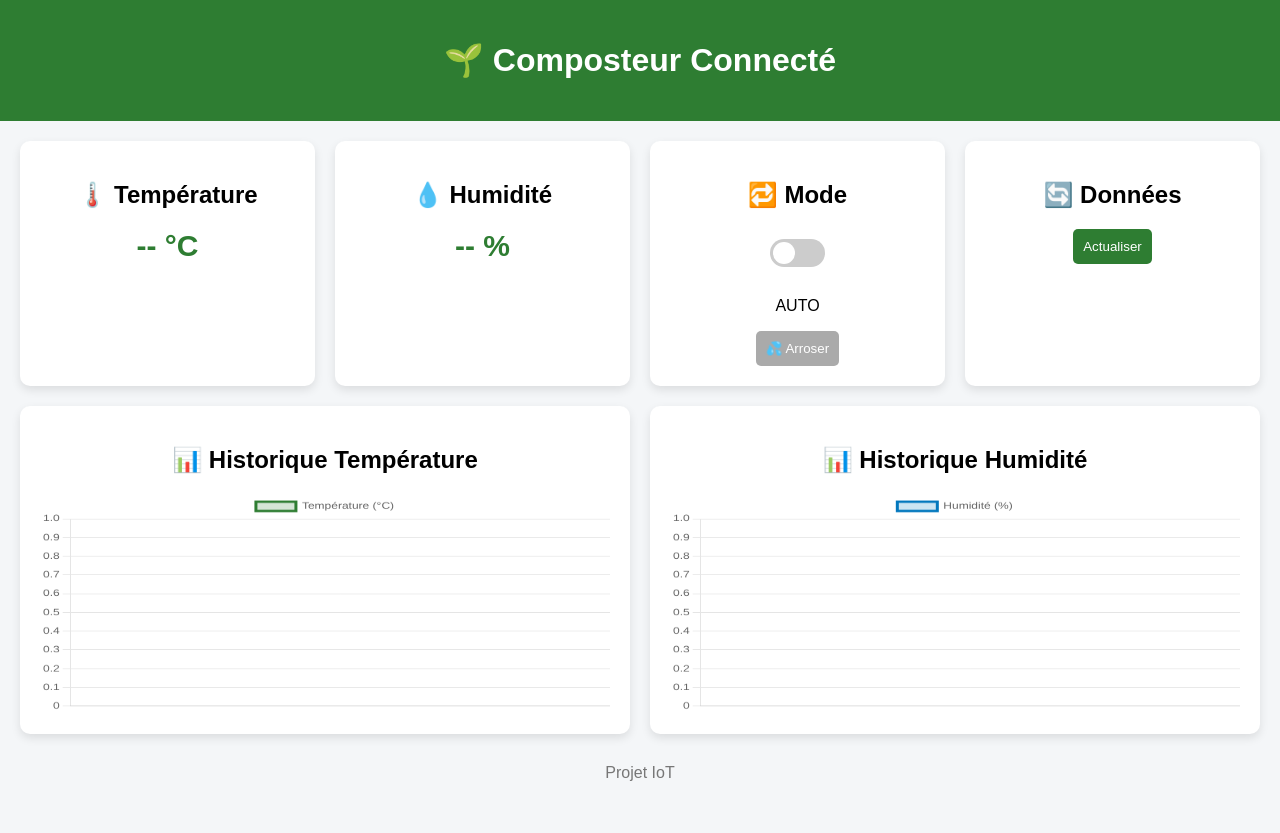
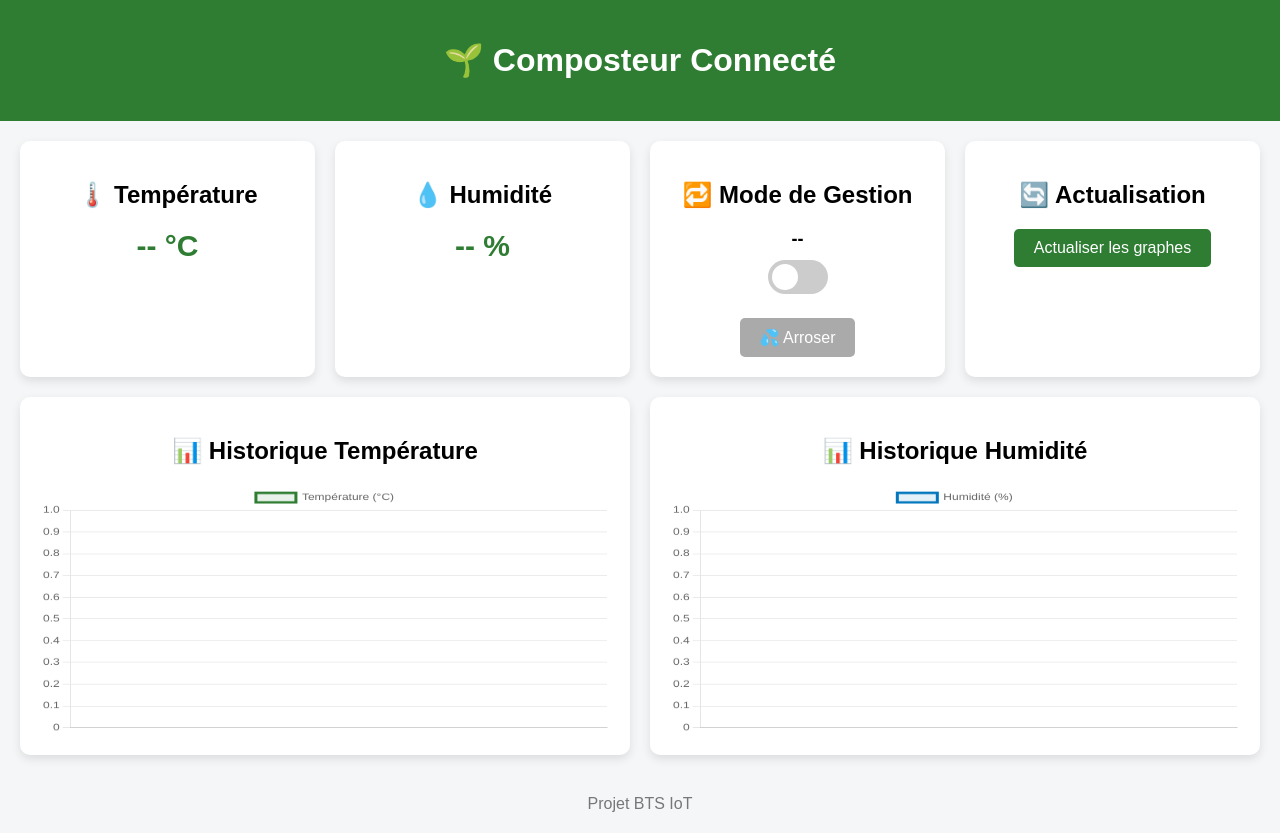
Before and after one commit to fabriccioCh/Projet-Composteur, a plain HTML site: page web/index.html in a window 1280 px wide. Before the commit the page ends 800 px from the top, so only its background shows below. Drawn offline with nearby package versions, Linux system fonts and the light colour scheme; some packages are replaced by stand-ins of ours; no server answers; a script that the page names is missing.

Commit message:
Version HTTPS

```diff
--- a/docker-compose.yml
+++ b/docker-compose.yml
@@ -33,7 +33,7 @@ services:
     build: ./web
     container_name: site_composteur
     ports:
-      - "80:80"
+      - "8080:80"
     volumes:
       - ./web/nginx.conf:/etc/nginx/conf.d/default.conf
     restart: always
--- a/web/index.html
+++ b/web/index.html
@@ -4,98 +4,33 @@
   <meta charset="UTF-8">
   <title>Composteur Connecté</title>
   <meta name="viewport" content="width=device-width, initial-scale=1.0">
-
-  <!-- Chart.js -->
   <script src="https://cdn.jsdelivr.net/npm/chart.js"></script>
-
-  <!-- Plugin zoom -->
   <script src="https://cdn.jsdelivr.net/npm/chartjs-plugin-zoom@2.0.1/dist/chartjs-plugin-zoom.min.js"></script>
 
   <style>
-    body { font-family: Arial; background:#f4f6f8; margin:0; }
+    body { font-family: Arial, sans-serif; background:#f4f6f8; margin:0; }
+    header { background:#2e7d32; color:white; padding:20px; text-align:center; }
+    .container { padding:20px; display:grid; grid-template-columns: repeat(auto-fit, minmax(250px, 1fr)); gap:20px; }
+    .card { background:white; border-radius:10px; padding:20px; box-shadow:0 4px 10px rgba(0,0,0,0.1); text-align:center; }
+    .value { font-size:30px; font-weight:bold; color:#2e7d32; }
+    .graphs { grid-column: 1 / -1; display:grid; grid-template-columns: 1fr 1fr; gap:20px; }
+    @media (max-width: 800px) { .graphs { grid-template-columns: 1fr; } }
 
-    header {
-      background:#2e7d32;
-      color:white;
-      padding:20px;
-      text-align:center;
-    }
+    button { padding:10px 20px; background:#2e7d32; color:white; border:none; border-radius:5px; cursor:pointer; font-size: 16px; }
+    button:disabled { background:#aaa; cursor: not-allowed; }
 
-    .container {
-      padding:20px;
-      display:grid;
-      grid-template-columns: repeat(4,1fr);
-      gap:20px;
-    }
+    /* --- STYLE DU SWITCH --- */
+    .switch { display:inline-block; width:60px; height:34px; position:relative; margin:10px; }
+    .switch input { display:none; }
+    .slider { position:absolute; background:#ccc; border-radius:34px; inset:0; cursor:pointer; transition: 0.4s; }
+    .slider:before { content:""; position:absolute; height:26px; width:26px; left:4px; bottom:4px; background:white; border-radius:50%; transition:0.4s; }
 
-    .card {
-      background:white;
-      border-radius:10px;
-      padding:20px;
-      box-shadow:0 4px 10px rgba(0,0,0,0.1);
-      text-align:center;
-    }
-
-    .value {
-      font-size:30px;
-      font-weight:bold;
-      color:#2e7d32;
-    }
-
-    .graphs {
-      grid-column:1 / -1;
-      display:grid;
-      grid-template-columns:1fr 1fr;
-      gap:20px;
-    }
-
-    button {
-      padding:10px;
-      background:#2e7d32;
-      color:white;
-      border:none;
-      border-radius:5px;
-      cursor:pointer;
-    }
-
-    button:disabled { background:#aaa; }
-
-    .switch {
-      display:inline-block;
-      width:55px;
-      height:28px;
-      position:relative;
-      margin:10px;
-    }
-
-    .switch input { display:none; }
-
-    .slider {
-      position:absolute;
-      background:#ccc;
-      border-radius:30px;
-      inset:0;
-      cursor:pointer;
-    }
-
-    .slider:before {
-      content:"";
-      position:absolute;
-      height:22px;
-      width:22px;
-      left:3px;
-      bottom:3px;
-      background:white;
-      border-radius:50%;
-      transition:0.3s;
-    }
-
+    /* LOGIQUE : Quand c'est coché (droite), c'est le mode MANUEL (couleur orange) */
     input:checked + .slider { background:#ff9800; }
     input:checked + .slider:before { transform:translateX(26px); }
 
-    canvas { height:220px !important; }
-
-    footer { text-align:center; padding:10px; color:#777; }
+    canvas { height:250px !important; }
+    footer { text-align:center; padding:20px; color:#777; }
   </style>
 </head>
 
@@ -106,7 +41,6 @@
 </header>
 
 <div class="container">
-
   <div class="card">
     <h2>🌡️ Température</h2>
     <div class="value" id="temperature">-- °C</div>
@@ -118,23 +52,22 @@
   </div>
 
   <div class="card">
-    <h2>🔁 Mode</h2>
-
+    <h2>🔁 Mode de Gestion</h2>
+    <div>
+      <span id="modeLabel" style="font-weight: bold; font-size: 18px;">--</span>
+    </div>
     <label class="switch">
       <input type="checkbox" id="modeSwitch">
       <span class="slider"></span>
     </label>
-
-    <p id="modeLabel">AUTO</p>
-
-    <button id="waterBtn" disabled onclick="arroser()">
-      💦 Arroser
-    </button>
+    <div style="margin-top:10px;">
+        <button id="waterBtn" disabled>💦 Arroser</button>
+    </div>
   </div>
 
   <div class="card">
-    <h2>🔄 Données</h2>
-    <button onclick="refreshData()">Actualiser</button>
+    <h2>🔄 Actualisation</h2>
+    <button id="refreshBtn">Actualiser les graphes</button>
   </div>
 
   <div class="graphs">
@@ -147,205 +80,118 @@
       <canvas id="humidChart"></canvas>
     </div>
   </div>
-
 </div>
 
-<footer>Projet IoT</footer>
+<footer>Projet BTS IoT</footer>
 
-<script src="https://cdn.jsdelivr.net/npm/chart.js"></script>
-<script src="https://cdn.jsdelivr.net/npm/chartjs-plugin-zoom"></script>
 <script src="https://cdn.socket.io/4.7.2/socket.io.min.js"></script>
 
 <script>
-// --- VARIABLES GLOBALES ---
 let tempChart, humidChart;
-let labels = [];
-let tempHistory = [];
-let humidHistory = [];
 let autoMode = false;
 
-// INITIALISATION DU WEB SOCKET
-const socket = io("http://167.99.87.179:3000");
-
-// Sélection des éléments HTML
+const socket = io("https://composteur.cielnewton.fr");
 const switchEl = document.getElementById("modeSwitch");
 const labelEl = document.getElementById("modeLabel");
 const waterBtn = document.getElementById("waterBtn");
+const refreshBtn = document.getElementById("refreshBtn");
 
-// --- 1. FONCTIONS D'INITIALISATION ---
+function applyModeUpdate(mode) {
+    console.log("🎨 Sync Interface :", mode);
 
-// Fonction pour créer les graphiques proprement au démarrage
-function initCharts() {
-    const zoomOptions = {
-        pan: { enabled: true, mode: 'x' },
-        zoom: { wheel: { enabled: true }, pinch: { enabled: true }, mode: 'x' }
-    };
-
-    // Graphique Température
-    const ctxTemp = document.getElementById('tempChart');
-    if (ctxTemp) {
-        tempChart = new Chart(ctxTemp, {
-            type: 'line',
-            data: {
-                labels: [],
-                datasets: [{
-                    label: 'Température (°C)',
-                    data: [],
-                    borderColor: '#2e7d32',
-                    backgroundColor: 'rgba(46,125,50,0.2)',
-                    tension: 0.3
-                }]
-            },
-            options: { plugins: { zoom: zoomOptions } }
-        });
+    // Si mode est MANUEL, on coche le switch (droite)
+    // Si mode est AUTO, on décoche le switch (gauche)
+    if (switchEl) {
+        switchEl.checked = (mode === "MANUEL");
     }
 
-    // Graphique Humidité
-    const ctxHumid = document.getElementById('humidChart');
-    if (ctxHumid) {
-        humidChart = new Chart(ctxHumid, {
-            type: 'line',
-            data: {
-                labels: [],
-                datasets: [{
-                    label: 'Humidité (%)',
-                    data: [],
-                    borderColor: '#0277bd',
-                    backgroundColor: 'rgba(2,119,189,0.2)',
-                    tension: 0.3
-                }]
-            },
-            options: { plugins: { zoom: zoomOptions } }
-        });
-    }
-}
+    if (labelEl) labelEl.textContent = mode;
 
-// Récupérer le mode actuel du serveur au chargement
-async function initMode() {
-    try {
-        const response = await fetch("http://167.99.87.179:3000/api/mode");
-        const data = await response.json();
-        console.log("📍 État initial récupéré :", data.mode);
-        applyModeUpdate(data.mode);
-    } catch (e) {
-        console.error("Erreur init mode:", e);
-    }
-}
-
-// Mettre à jour l'interface visuelle
-function applyModeUpdate(mode) {
     autoMode = (mode === "AUTO");
-    if (switchEl) switchEl.checked = autoMode;
-    if (labelEl) labelEl.textContent = mode;
     if (waterBtn) {
         waterBtn.disabled = autoMode;
         waterBtn.style.opacity = autoMode ? "0.5" : "1";
     }
 }
 
-// --- 2. RÉCEPTION WEBSOCKET (TEMPS RÉEL) ---
+function initCharts() {
+    const config = (label, color, bgColor) => ({
+        type: 'line',
+        data: { labels: [], datasets: [{ label, data: [], borderColor: color, backgroundColor: bgColor, tension: 0.3, fill: true }] },
+        options: { responsive: true, maintainAspectRatio: false }
+    });
+    tempChart = new Chart(document.getElementById('tempChart'), config('Température (°C)', '#2e7d32', 'rgba(46,125,50,0.1)'));
+    humidChart = new Chart(document.getElementById('humidChart'), config('Humidité (%)', '#0277bd', 'rgba(2,119,189,0.1)'));
+}
+
+async function refreshHistory() {
+    try {
+        const res = await fetch("https://composteur.cielnewton.fr/api/history");
+        const history = await res.json();
+        if (history && history.length > 0) {
+            const labels = history.map(i => new Date(i._time).toLocaleTimeString("fr-FR", { hour: "2-digit", minute: "2-digit" }));
+            tempChart.data.labels = labels;
+            tempChart.data.datasets[0].data = history.map(i => i.temperature ?? 0);
+            tempChart.update('none');
+            humidChart.data.labels = labels;
+            humidChart.data.datasets[0].data = history.map(i => i.humidite ?? 0);
+            humidChart.update('none');
+        }
+    } catch(e) { console.error("❌ Erreur historique :", e); }
+}
+
+async function initMode() {
+    try {
+        const response = await fetch("https://composteur.cielnewton.fr/api/mode");
+        const data = await response.json();
+        applyModeUpdate(data.mode);
+    } catch (e) { console.error("❌ Erreur init mode :", e); }
+}
 
 socket.on("updateData", (data) => {
-    console.log("📥 Donnée capteur reçue:", data);
-    const tempEl = document.getElementById("temperature");
-    const humEl = document.getElementById("humidite");
-
-    if (tempEl) tempEl.textContent = (data.temperature ?? "--") + " °C";
-    if (humEl) humEl.textContent = (data.humidite ?? "--") + " %";
-
-    refreshHistory(); // On rafraîchit les graphiques à chaque nouvelle donnée
+    document.getElementById("temperature").textContent = (data.temperature ?? "--") + " °C";
+    document.getElementById("humidite").textContent = (data.humidite ?? "--") + " %";
+    refreshHistory();
 });
 
 socket.on("updateMode", (data) => {
-    console.log("🔄 Synchro reçue du serveur:", data.mode);
     applyModeUpdate(data.mode);
 });
 
-socket.on("wateringStatus", (data) => {
-    if (!waterBtn) return;
-    if (data.active) {
-        waterBtn.disabled = true;
-        waterBtn.textContent = "Arrosage en cours...";
-    } else {
-        waterBtn.textContent = "💦 Arroser";
-        if (!autoMode) waterBtn.disabled = false;
-    }
-});
-
-// --- 3. GESTION DE L'HISTORIQUE ---
-
-async function refreshHistory() {
-    try {
-        const resHist = await fetch("http://167.99.87.179:3000/api/history");
-        const history = await resHist.json();
-
-        // Sécurité : on vérifie que les graphiques existent avant de les modifier
-        if (!tempChart || !humidChart) return;
-
-        if (history && history.length > 0) {
-            labels = history.map(i => {
-                const d = new Date(i._time);
-                return d.toLocaleTimeString("fr-FR", { hour: "2-digit", minute: "2-digit" });
-            });
-
-            tempHistory = history.map(i => i.temperature ?? 0);
-            humidHistory = history.map(i => i.humidite ?? 0);
-
-            // Mise à jour graphique Température
-            tempChart.data.labels = labels;
-            tempChart.data.datasets[0].data = tempHistory;
-            tempChart.update('none');
-
-            // Mise à jour graphique Humidité
-            humidChart.data.labels = labels;
-            humidChart.data.datasets[0].data = humidHistory;
-            humidChart.update('none');
-        }
-    } catch(e) {
-        console.error("❌ Erreur lors de la récupération de l'historique :", e);
-    }
-}
-
-// --- 4. ÉVÉNEMENTS (BOUTONS) ---
-
 if (switchEl) {
-    switchEl.addEventListener("change", async () => {
-        const newMode = switchEl.checked ? "AUTO" : "MANUEL";
+    switchEl.addEventListener("click", async (e) => {
+        e.preventDefault();
+        // Si le texte est MANUEL, on veut passer en AUTO
+        const nouveauMode = (labelEl.textContent.trim() === "MANUEL") ? "AUTO" : "MANUEL";
         try {
-            await fetch("http://167.99.87.179:3000/api/mode", {
+            await fetch("https://composteur.cielnewton.fr/api/mode", {
                 method: "POST",
                 headers: { "Content-Type": "application/json" },
-                body: JSON.stringify({ mode: newMode })
+                body: JSON.stringify({ mode: nouveauMode })
             });
-        } catch (e) {
-            console.error("Erreur envoi mode:", e);
-        }
+        } catch (err) { console.error("❌ Erreur envoi mode :", err); }
     });
 }
 
 async function arroser() {
     if (autoMode || !waterBtn) return;
     try {
-        await fetch("http://167.99.87.179:3000/api/water", {
+        await fetch("https://composteur.cielnewton.fr/api/water", {
             method: "POST",
             headers: { "Content-Type": "application/json" }
         });
-    } catch (err) {
-        console.error("Erreur clic arrosage:", err);
-    }
+    } catch (err) { console.error("❌ Erreur arrosage :", err); }
 }
 
-if (waterBtn) {
-    waterBtn.addEventListener("click", arroser);
+if (waterBtn) waterBtn.addEventListener("click", arroser);
+if (refreshBtn) refreshBtn.addEventListener("click", refreshHistory);
+
+async function startApp() {
+    initCharts();
+    await initMode();
+    await refreshHistory();
 }
-
-// --- 5. LANCEMENT SÉCURISÉ ---
-// On utilise une fonction asynchrone pour respecter l'ordre
-async function startApp() {
-    initCharts();      // 1. On crée les graphiques vides
-    await initMode();  // 2. On récupère le mode actuel
-    await refreshHistory(); // 3. On charge les données passées
-}
-
 startApp();
 </script>
+</body>
+</html>
```
Also changed, not shown: api/server.js (+24 -12 lines), 3 other files.
